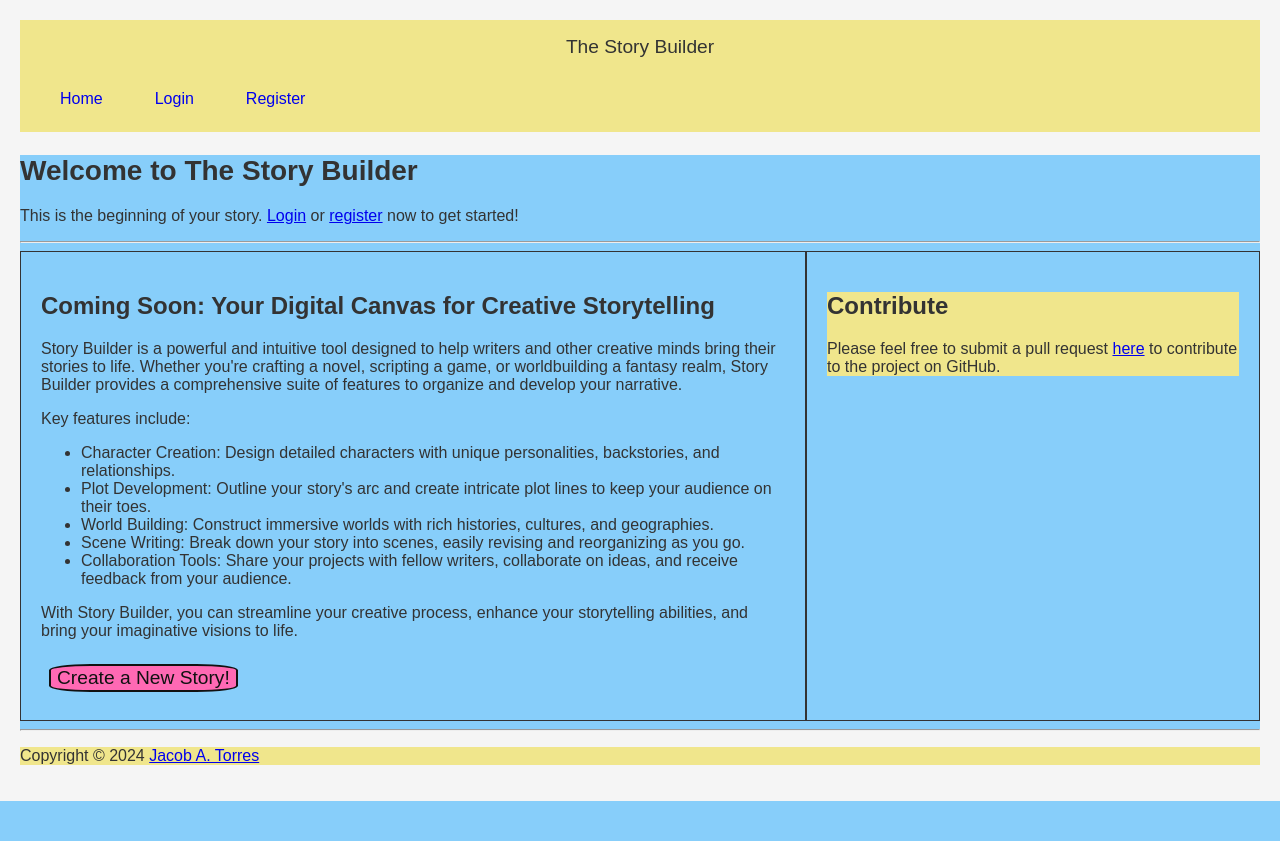
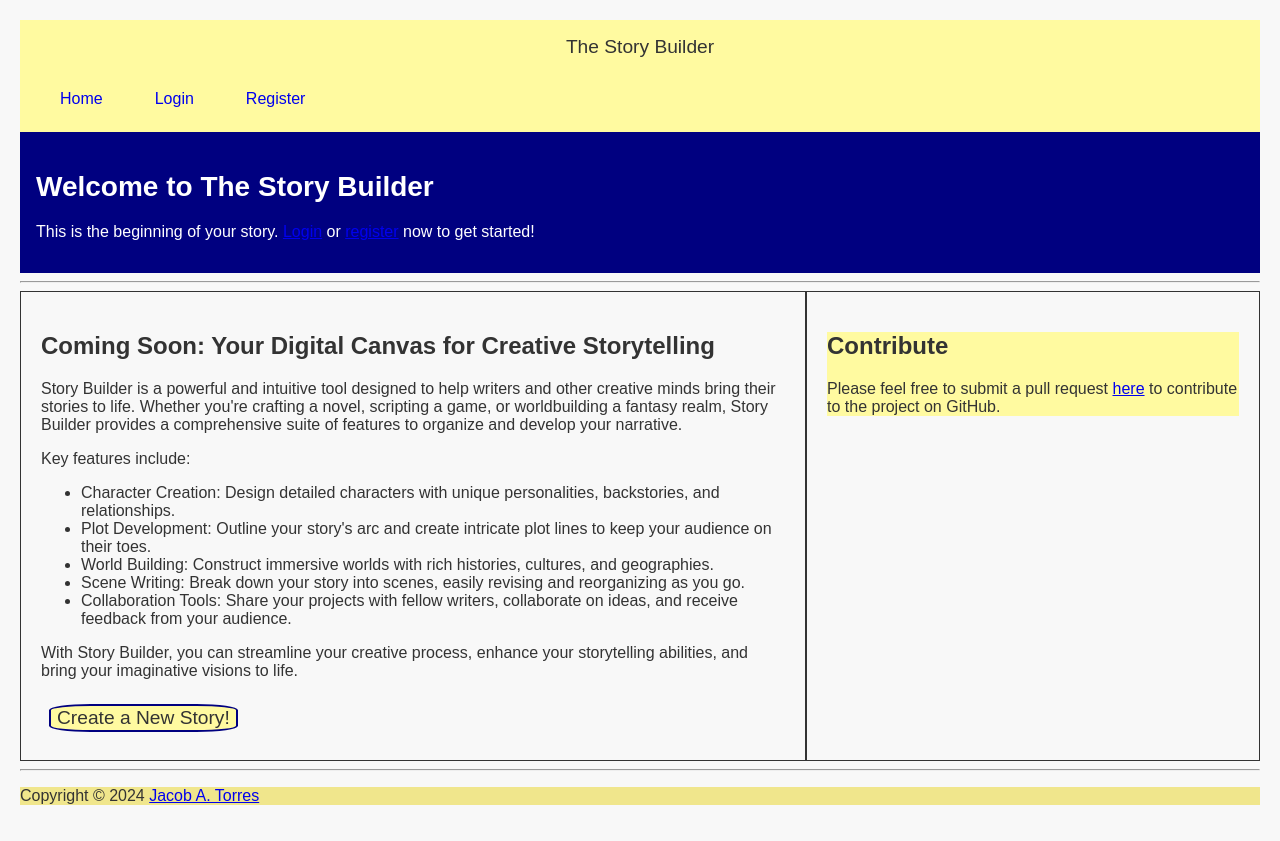
Before and after one commit to jacob-torres/Story-Builder, a Django app: page / in a window 1280 px wide. Before the commit the page ends 801 px from the top, so only its background shows below. Run offline with Django 5.2, Linux system fonts and the light colour scheme.

Commit message:
Broke style.css file into 4 separate style sheets: base, home, story_styles, and account_styles. Adjusted styles.

```diff
--- /dev/null
+++ b/storybuilder/app/static/css/base.css
@@ -0,0 +1,92 @@
+/* Define color variables  */
+:root {
+  --primary-color: #000080;  /* Navy Blue */
+  --accent-color: #FFFAA0;  /* Pastel Yellow */
+  --background-color: #f8f8f8;  /* Light Gray */
+  --dark-text-color: #333;  /* Dark Gray */
+  --light-text-color: #fff;  /* White */
+}
+
+
+/* HTML and body */
+html, body {
+  font-family: Arial, sans-serif;
+  padding: 0;
+  margin: 0;
+}
+
+body {
+  background-color: var(--background-color);
+  color: var(--dark-text-color);
+  padding: 1.25rem;
+}
+
+/* Banner */
+section.banner {
+  background-color: var(--accent-color);
+  margin: 0 auto;
+  padding: 1rem;
+  border: hidden;
+}
+
+header {
+  text-align: center;
+  font-size: 1.2rem;
+  margin-bottom: 1.5rem;
+}
+
+/* Link Styles */
+a:hover {
+  background-color: var(--background-color);
+  color: var(--primary-color);
+  text-decoration: underline; /* Add underline on hover */
+}
+
+/* Button Styles */
+button {
+  background-color: var(--accent-color);
+  color: var(--dark-text-color);
+  text-align: center;
+  text-decoration: none;
+  font-size: 1.2rem;
+  border: 2px solid var(--primary-color);
+  border-radius: 22%;
+}
+
+/* Navigation bar */
+nav {
+  display: flex;
+  justify-content: space-between;
+  align-items: center;
+  padding: 0.5rem;
+}
+
+nav ul {
+  display: flex;
+  list-style-type: none;
+  margin: 0;
+  padding: 0;
+}
+
+nav li {
+  margin-right: 1.25rem;
+}
+
+nav li a {
+  text-align: center;
+  text-decoration: none;
+  padding: 0.75rem 1rem;
+}
+
+/* Footer */
+footer {
+  background-color: #F0E68C;  /* Light Yellow */
+}
+
+
+/* Button Container Styles */
+div.big-btn {
+  display: block;
+  padding: 0.5rem;
+  margin: 0 auto;
+}
--- /dev/null
+++ b/storybuilder/app/static/css/home.css
@@ -0,0 +1,49 @@
+/* Home Page */
+main {
+    background-color: var(--background-color);
+}
+
+section.top-section {
+    background-color: var(--primary-color);
+    color: var(--light-text-color);
+    padding: 1rem;
+}
+
+section.top-section h1 {
+    font-size: 1.75rem;
+    margin-bottom: 1.25rem;
+}
+
+section.top-section a:hover {
+    background-color: var(--dark-text-color);
+}
+
+/* Intro section with 2 columns */
+section.intro-section {
+    display: flex;
+    justify-content: space-around;
+}
+
+div.home-container {
+    display: flex;
+    justify-content: space-evenly;
+}
+
+div.home-column {
+    border: 1px solid #333;
+    padding: 1.25rem;
+}
+
+div#home-left-column {
+    flex: 0 0 60%; /* Fixed width of 60% */
+}
+
+div#home-right-column {
+    flex: 1; /* Remaining space */
+}
+
+/* Contribution Aside */
+aside#contribution-aside {
+    background-color: var(--accent-color);
+    color: var(--dark-text-color);
+  }
--- a/storybuilder/app/static/css/style.css
+++ /dev/null
@@ -1,209 +0,0 @@
-/* HTML and body */
-html, body {
-  font-family: Arial, sans-serif;
-  padding: 0;
-  margin: 0;
-}
-
-body {
-  background-color: #f5f5f5;  /* Light Gray */
-  color: #333;  /* Mineshaft Gray */
-  padding: 1.25rem;
-}
-
-/* Banner */
-section.banner {
-  background-color: #F0E68C;  /* Light Yellow */
-  margin: 0 auto;
-  padding: 1rem;
-  border: hidden;
-}
-
-header {
-  text-align: center;
-  font-size: 1.2rem;
-  margin-bottom: 1.5rem;
-}
-
-/* Navigation bar */
-nav {
-  display: flex;
-  justify-content: space-between;
-  align-items: center;
-  padding: 0.5rem;
-}
-
-nav ul {
-  display: flex;
-  list-style-type: none;
-  margin: 0;
-  padding: 0;
-}
-
-nav li {
-  margin-right: 1.25rem;
-}
-
-nav li a {
-  text-align: center;
-  text-decoration: none;
-  padding: 0.75rem 1rem;
-}
-
-nav li a:hover {
-  background-color: #111;
-}
-
-
-/* Footer */
-footer {
-  background-color: #F0E68C;  /* Light Yellow */
-}
-
-
-/* Home Page */
-main {
-  background-color: #87CEFA;  /* Sky Blue */
-}
-
-section.top-section h1 {
-  font-size: 1.75rem;
-  margin-bottom: 1.25rem;
-}
-
-section.top-section a:hover {
-  background-color: #333;
-}
-
-/* Intro section with 2 columns */
-section.intro-section {
-  display: flex;
-  justify-content: space-around;
-}
-
-div.home-container {
-  display: flex;
-  justify-content: space-evenly;
-}
-
-div.home-column {
-  border: 1px solid #333;
-  padding: 1.25rem;
-}
-
-div#home-left-column {
-  flex: 0 0 60%; /* Fixed width of 60% */
-}
-
-div#home-right-column {
-  flex: 1; /* Remaining space */
-}
-
-/* Big button */
-div.big-btn {
-  display: block;
-  padding: 0.5rem;
-  margin: 0 auto;
-}
-
-div.big-btn button {
-  background-color: #ff69b4;  /* Hot Pink */
-  color: #111;
-  text-align: center;
-  text-decoration: none;
-  font-size: 1.2rem;
-  border: 2px solid #111;
-  border-radius: 22%;
-}
-
-/* Create story button and contribution aside */
-aside#contribution-aside {
-  background-color: #f0e68c;  /* Light Yellow */
-  color: #333;
-}
-
-
-/* Stories Page */
-ul#stories-list {
-  display: flex;
-  flex-wrap: wrap;
-  justify-content: space-around;
-}
-
-ul#stories-list li {
-  list-style-type: none;
-  margin: 0.5rem;
-  border: 2px solid #333;
-}
-
-ul#stories-list li a:hover {
-  background-color: #333;
-}
-
-
-/* Story detail page */
-table {
-  border-collapse: collapse;
-  width: 100%;
-}
-
-th, td {
-  border: 1px solid#333;
-  padding: 0.5rem;
-  text-align: left;
-}
-
-th {
-  font-size: 1.2rem;
-  font-weight: bold;
-}
-
-
-/* Action Buttons */
-div.action-container {
-  width: 98%;
-  display: flex;
-  justify-content: space-around;
-  align-items: center;
-}
-
-div.action-btn {
-  flex: 1;
-}
-
-button.action-btn {
-  background-color: #ff69b4;
-  color: #111;
-  font-size: 1.2rem;
-  text-align: center;
-  border: 1px solid #111;
-  border-radius: 22%;
-}
-
-
-/* Story view tabs */
-nav.tab-container {
-  display: flex;
-  justify-content: space-around;
-  padding: 0.5rem;
-  margin-bottom: 1rem;
-}
-
-h3.view-tab {
-  cursor: pointer;
-  padding: 0.5rem;
-  border-bottom: 2px solid transparent;
-}
-
-h3.view-tab.active {
-  font-weight: bold;
-  border-bottom-color: #ff69b4;
-}
-
-
-/* Content views */
-div.content-view {
-  width: 100%;
-  padding: 0.5rem;
-  border: 2px solid #333;
-}
--- a/storybuilder/templates/base.html
+++ b/storybuilder/templates/base.html
@@ -9,7 +9,10 @@
     <meta name="author" content="Jacob A. Torres">
 
     <title>{% block title %}{% endblock %} | The Story Builder</title>
-    <link rel="stylesheet" href="{% static 'css/style.css' %}">
+    <link rel="stylesheet" href="{% static 'css/base.css' %}">
+    <link rel="stylesheet" href="{% static 'css/home.css' %}">
+    <link rel="stylesheet" href="{% static 'css/story_styles.css' %}">
+    <link rel="stylesheet" href="{% static 'css/account_styles.css' %}">
 </head>
 
 <body>
@@ -53,7 +56,6 @@
         <p>Copyright © 2024 <a href="https://jacobtorres.net/">Jacob A. Torres</a></p>
         </footer>
 
-        <script src="{% static 'js/switch-content-views.js' %}"></script>
         <script src="{% static 'js/update-word-count.js' %}"></script>
         <script src="{% static 'js/add-scene-note.js' %}"></script>
         <script src="{% static 'js/confirm-delete.js' %}"></script>
```
Also changed, not shown: storybuilder/app/static/css/story_styles.css (added, +48 -0 lines), storybuilder/app/static/css/account_styles.css (added).
